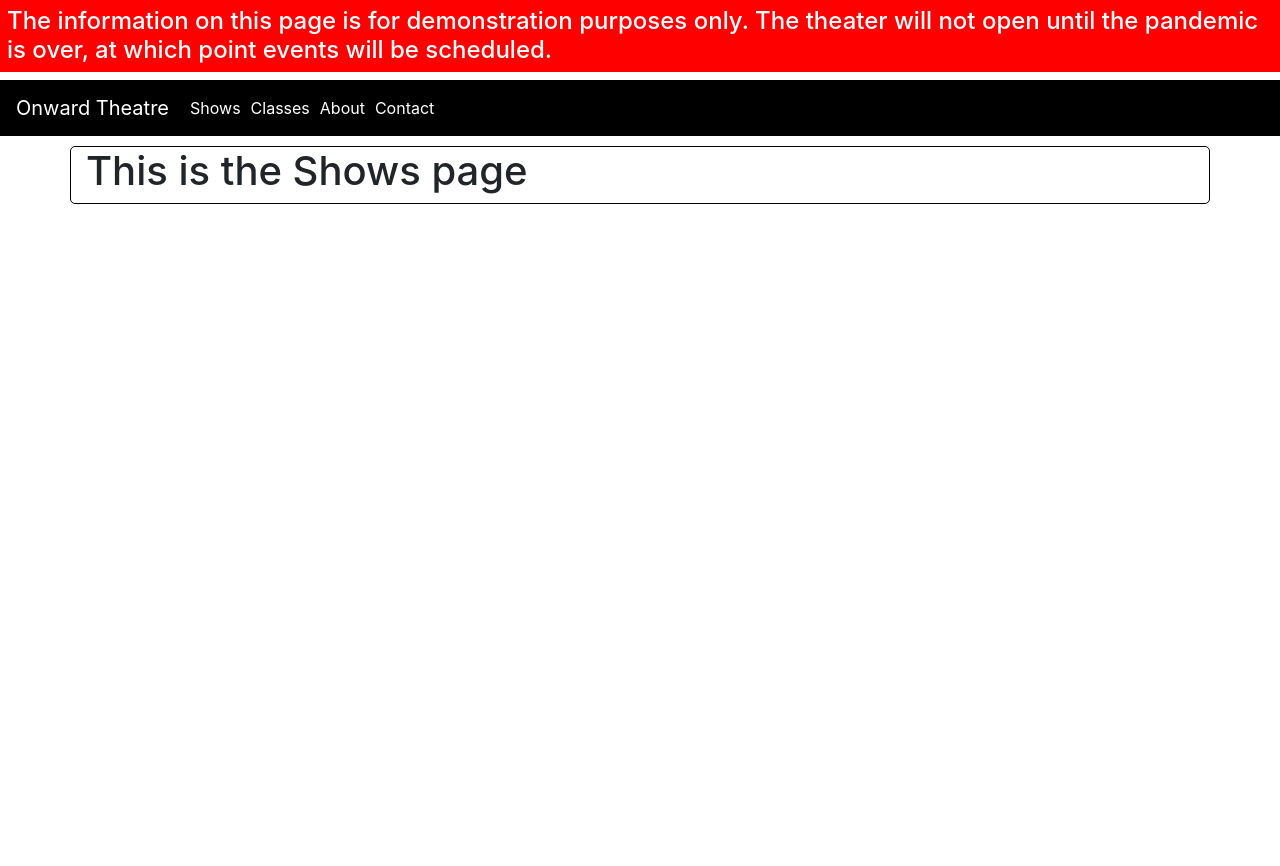
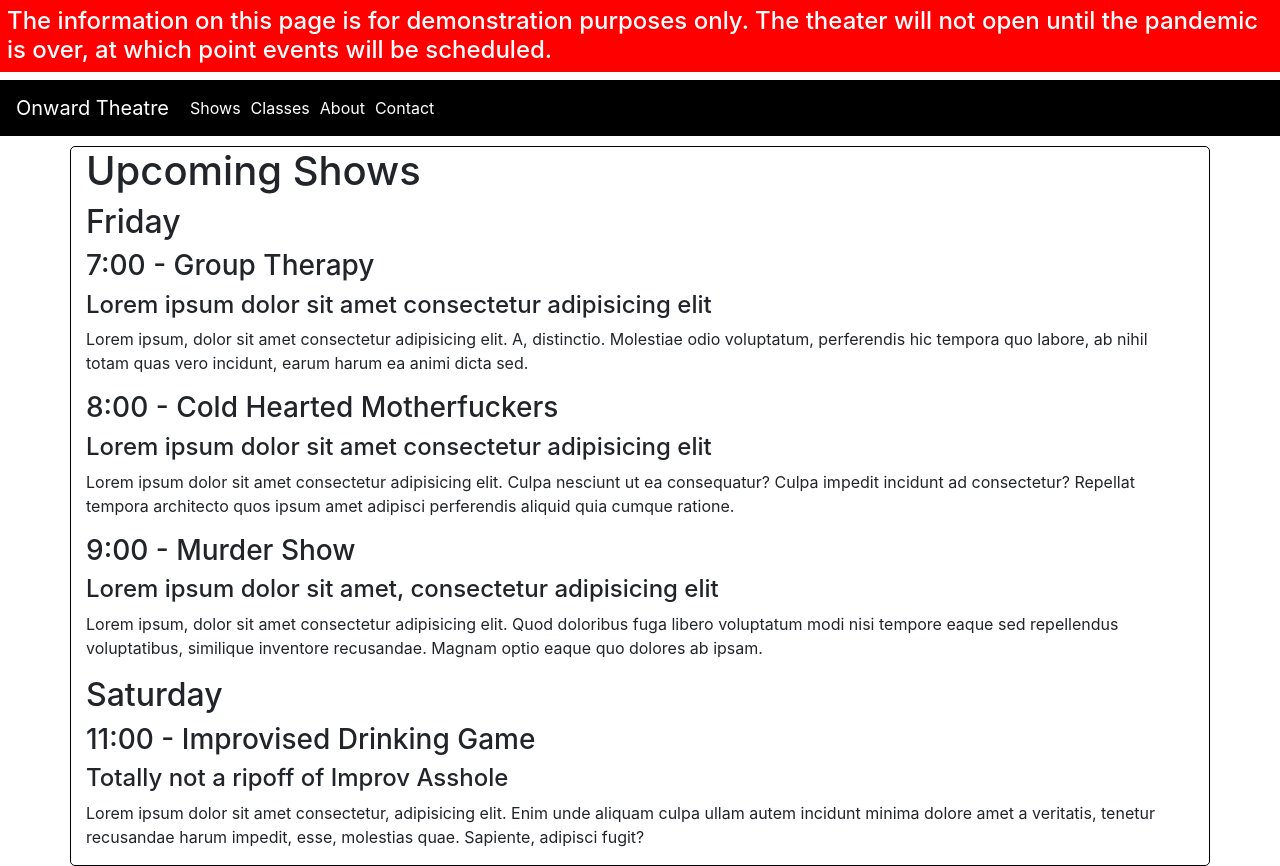
Before and after one commit to roblingjohn/onward-theatre, a React (Create React App) app in the folder client/: page /shows in a window 1280 px wide. Before the commit the page ends 800 px from the top, so only its background shows below. Built offline with nearby package versions, Linux system fonts and the light colour scheme.

Commit message:
added upcoming shows to shows page

```diff
--- a/client/src/components/UpcomingShows.jsx
+++ b/client/src/components/UpcomingShows.jsx
@@ -37,7 +37,6 @@ class UpcomingShows extends Component {
   render() {
     return (
       <div>
-        <h1>This Weekend at Onward:</h1>
         <h2>Friday</h2>
         {this.state.shows.map(
           (show) =>
--- a/client/src/containers/Home.jsx
+++ b/client/src/containers/Home.jsx
@@ -6,6 +6,7 @@ const Home = () => {
   return (
     <div>
       <OTJumbotron />
+      <h1>This Weekend at Onward:</h1>
       <UpcomingShows />
     </div>
   );
--- a/client/src/containers/Shows.jsx
+++ b/client/src/containers/Shows.jsx
@@ -1,10 +1,12 @@
-import React, { Component } from 'react';
+import React, { Component } from "react";
+import UpcomingShows from "../components/UpcomingShows";
 
 class Shows extends Component {
   render() {
     return (
       <div>
-                <h1>This is the Shows page</h1>
+        <h1>Upcoming Shows</h1>
+        <UpcomingShows />
       </div>
     );
   }
```
Lines whose indentation alone changed are shown as unchanged.
